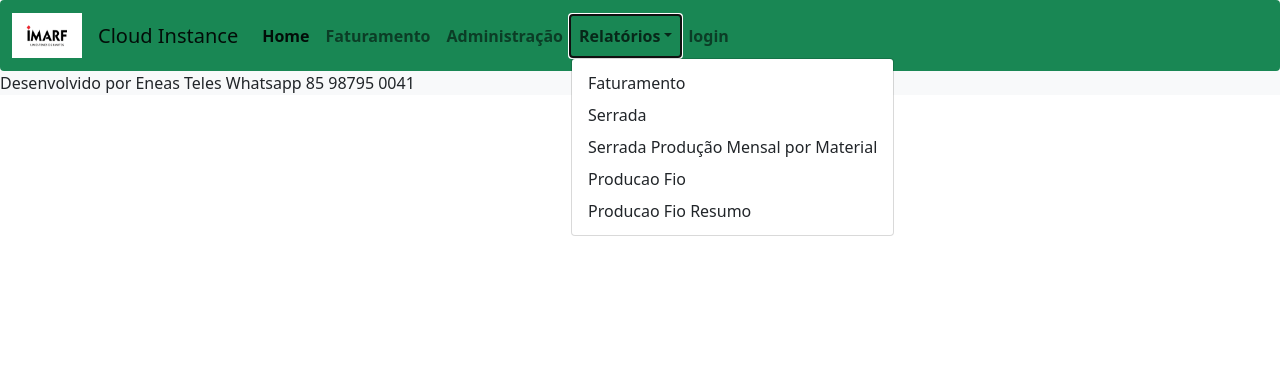
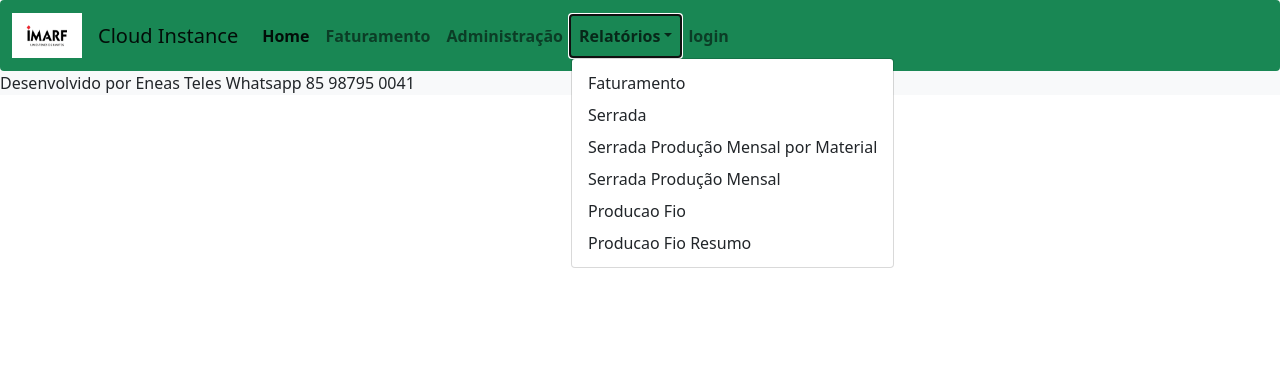
Before and after one commit to eneasteles/imarf, a Django app: page / in a window 1280 px wide, after a click on "Relatórios". Shown: the top 371 px of the page. Run offline with Django 3.2, Linux system fonts and the light colour scheme; some libraries are stand-ins or nearby versions.

Commit message:
serrada mensal por mensal por material2

```diff
--- a/producao/templates/producao/modelo.html
+++ b/producao/templates/producao/modelo.html
@@ -41,6 +41,7 @@
                   <li><a class="dropdown-item" href="#">Faturamento</a></li>
                   <li><a class="dropdown-item" href="{% url 'lista-serrada2' %}">Serrada</a></li>
                   <li><a class="dropdown-item" href="{% url 'pd_serrada' %}">Serrada Produção Mensal por Material</a></li>
+                  <li><a class="dropdown-item" href="{% url 'pd_serrada_total' %}">Serrada Produção Mensal</a></li>
                   <li><a class="dropdown-item" href="{% url 'lista-fio-producao' %}">Producao Fio</a></li>
                   <li><a class="dropdown-item" href="{% url 'lista-fio-producao-resumo' %}">Producao Fio Resumo</a></li>
                 </ul>
```
